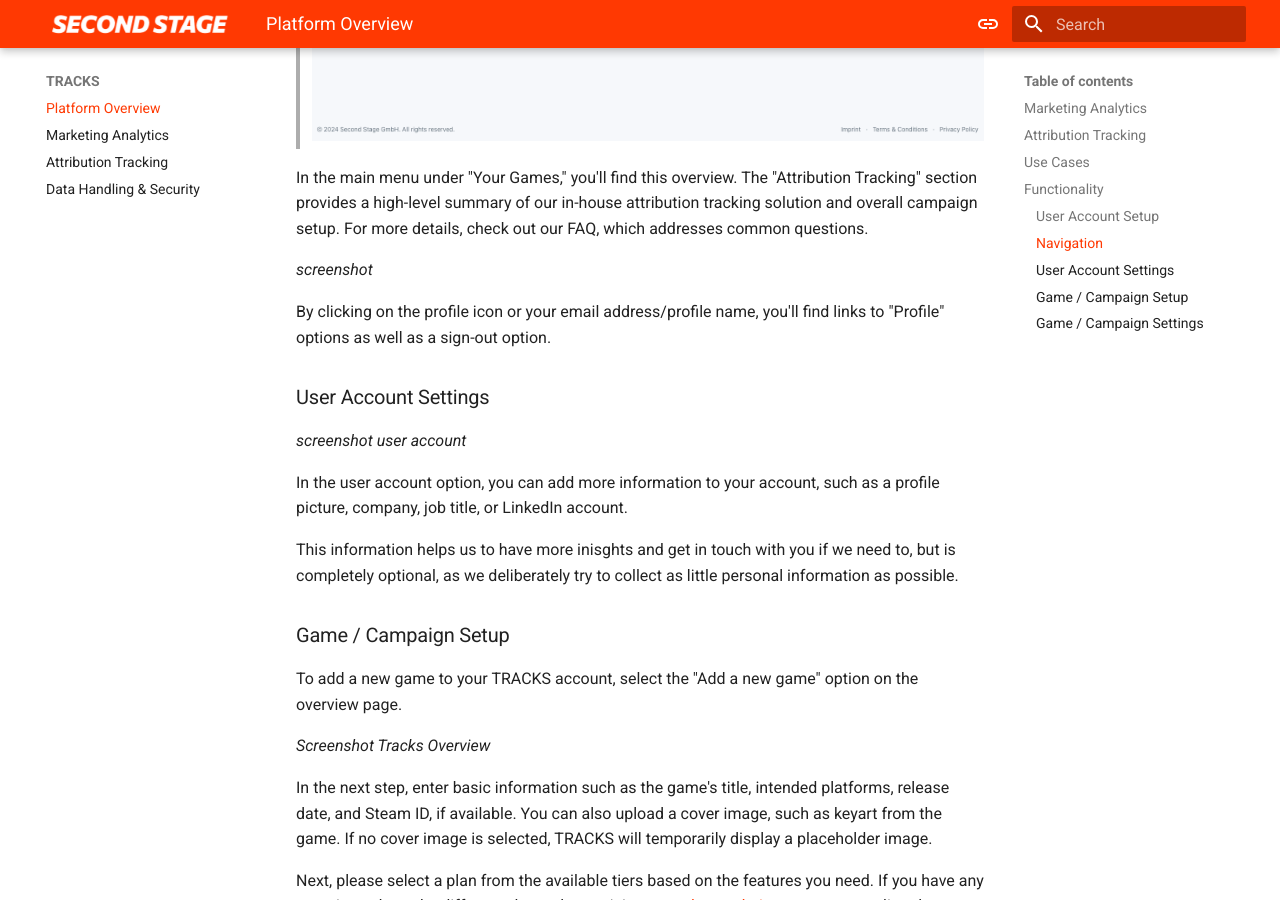
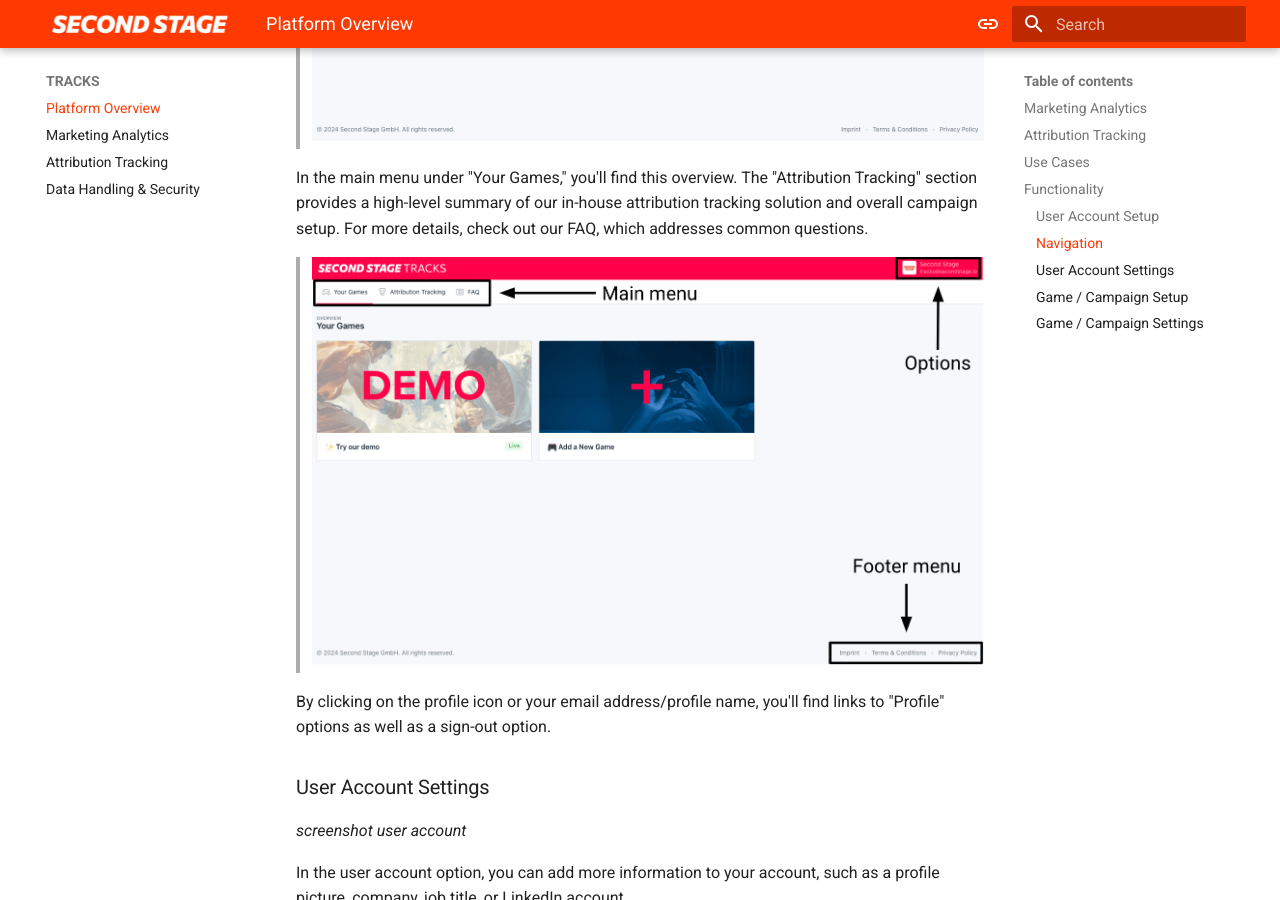
Before and after one commit to secondstage-io/tracks-documentation, an MkDocs documentation site: the page built from docs/tracks/overview.md, in a window 1280 px wide and 900 px high, scrolled down 3903 px. Built offline with MkDocs 1.6.1 and Material for MkDocs 9.7.7, drawn with Linux system fonts in a browser that asks for light colours.

Commit message:
Update overview.md
another image

```diff
--- a/docs/tracks/overview.md
+++ b/docs/tracks/overview.md
@@ -88,7 +88,7 @@
 
 In the main menu under "Your Games," you'll find this overview. The "Attribution Tracking" section provides a high-level summary of our in-house attribution tracking solution and overall campaign setup. For more details, check out our FAQ, which addresses common questions.
 
-*screenshot*
+> ![Navigation](/assets/overview_navigation.png "Navigation")
 
 By clicking on the profile icon or your email address/profile name, you'll find links to "Profile" options as well as a sign-out option.
 
```
